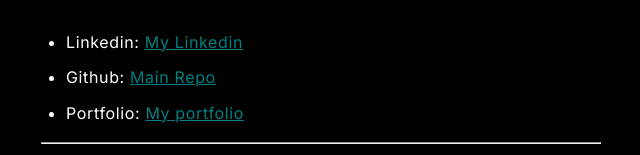
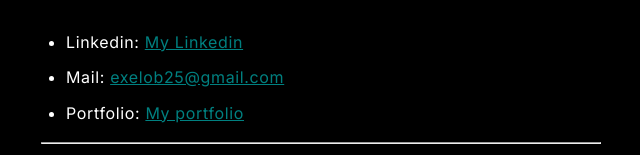
Before and after one commit to XLobaiza/PersonalWeb, a plain HTML site: page index.html in a window 1280 px wide. Shown: the part 527-682 px from the top of the page, without its empty margins (319-959 px from the left). Drawn offline with Linux system fonts and the light colour scheme.

Commit message:
Add files via upload

```diff
--- a/index.html
+++ b/index.html
@@ -26,7 +26,7 @@
             <p>Looking for something specific? Contact me ⬇️</p>
             <ul>
                 <li>Linkedin: <a href="https://www.linkedin.com/in/exequiel-lobaiza">My Linkedin</a></li>
-                <li>Github: <a href="mailto:exelob25@gmail.com">Main Repo</a></li>
+                <li>Mail: <a href="mailto:exelob25@gmail.com">exelob25@gmail.com</a></li>
                 <li>Portfolio: <a href="https://exequiellobaiza.myportfolio.com/">My portfolio</a></li>
             </ul>
             <hr>
```
